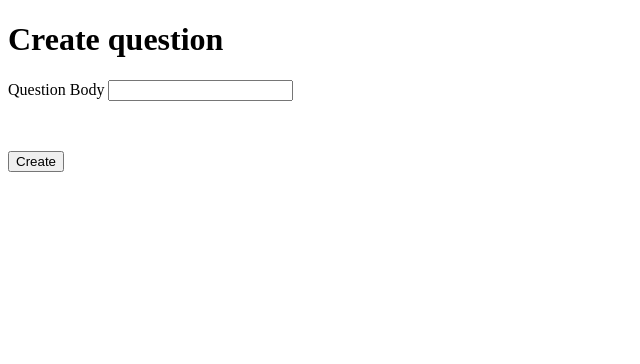
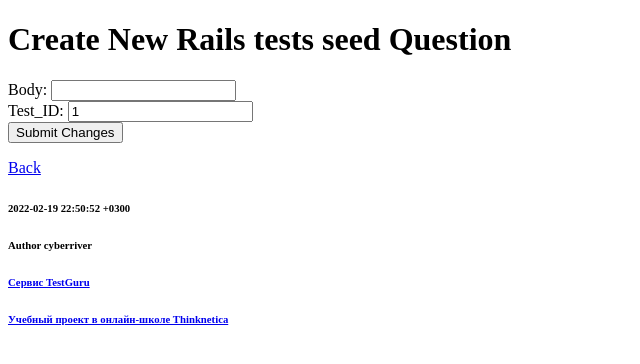
Before and after one commit to cyberriver/rails_ed, a Rails app: page /tests/1/questions/new in a window 1280 px wide. Shown: the top 364 px of the page, without its empty margins (0-640 px from the left). Run offline with Rails 7, Linux system fonts and the light colour scheme; data comes from the database, SQL or seed files in the repository.

Commit message:
Done 8th Homework

```diff
--- a/app/controllers/application_controller.rb
+++ b/app/controllers/application_controller.rb
@@ -1,3 +1,4 @@
 class ApplicationController < ActionController::Base
+  include SessionHelper
 
 end
--- a/app/controllers/questions_controller.rb
+++ b/app/controllers/questions_controller.rb
@@ -6,8 +6,6 @@ class QuestionsController < ApplicationController
 
   def index
     @questions = @test.questions
-
-
   end
 
   def show
@@ -16,8 +14,7 @@ class QuestionsController < ApplicationController
   end
 
   def new
-    @form_auth_token = form_authenticity_token
-
+    @question = @test.questions.new
   end
 
   def edit
@@ -25,7 +22,7 @@ class QuestionsController < ApplicationController
   end
 
   def update
-    logger.info("АПДЕЙТ [#{question_params}] was finished")
+    logger.info("edit question START [#{params}] ")
     @question.update(question_params)
     if @question.save
        redirect_to test_questions_path(@question.test_id)
@@ -36,10 +33,9 @@ class QuestionsController < ApplicationController
   end
 
   def create
-
-    @question = @test.questions.new(question_params)
+      @question = @test.questions.new(question_params)
     if @question.save
-       redirect_to test_questions_path(@test)
+       redirect_to test_path(@question.test_id)
     else
        render plain: 'что-то пошло не так в момент сохранения'
     end
@@ -48,7 +44,7 @@ class QuestionsController < ApplicationController
 
   def destroy
     @question.destroy
-    redirect_to test_questions_path(@question.test_id)
+    redirect_to test_path(@question.test_id)
   end
 
 
@@ -68,7 +64,6 @@ class QuestionsController < ApplicationController
 
   end
 
-
   def send_log_message
     logger.info("Action [#{action_name}] was finished")
   end
--- a/app/helpers/questions_helper.rb
+++ b/app/helpers/questions_helper.rb
@@ -1,2 +1,15 @@
 module QuestionsHelper
+  #Для заголовка формы создания и редактирования вопроса.
+  #Это должен быть один метод question_header который в форме создания вопроса будет выводить
+  #Create New <Test Title> Question, а в форме редактирования Edit <Test Title> Question
+  def question_header(question)
+    out = ''
+    if params[:action] == "new"
+      out << "<h1>Create New #{question.test.title} Question</h1>"
+
+    elsif params[:action] == "edit"
+      out << "<h1>Edit #{question.test.title} Question</h1>"
+    end
+    out.html_safe
+  end
 end
--- a/app/javascript/application.js
+++ b/app/javascript/application.js
@@ -1,3 +1,5 @@
 // Configure your import map in config/importmap.rb. Read more: https://github.com/rails/importmap-rails
 import "@hotwired/turbo-rails"
 import "controllers"
+require jquery
+require jquery_ujs
--- a/app/views/layouts/application.html.erb
+++ b/app/views/layouts/application.html.erb
@@ -6,6 +6,7 @@
     <%= csrf_meta_tags %>
     <%= csp_meta_tag %>
     <%= stylesheet_link_tag "application", "data-turbo-track": "reload" %>
+    <%= javascript_include_tag 'application' %>
 
     <%= javascript_importmap_tags %>
   </head>
@@ -13,4 +14,5 @@
   <body>
     <%= yield %>
   </body>
+  <%= render 'shared/footer' %>
 </html>
--- /dev/null
+++ b/app/views/questions/_form.html.erb
@@ -0,0 +1,7 @@
+<%= question_header(@question) %>
+<%= form_with model: [@test, @question], local: true do |f| %>
+  Body: <%= f.text_field :body %><br />
+  Test_ID: <%= f.text_field :test_id %><br />
+  <%= f.submit "Submit Changes" %>
+<% end %>
+<%= render 'shared/navigation' %>
--- a/app/views/questions/edit.html.erb
+++ b/app/views/questions/edit.html.erb
@@ -1,5 +1 @@
-<%= form_for @question do |f| %>
-  Body: <%= f.text_field :body %><br />
-  Test_ID: <%= f.text_field :test_id %><br />
-  <%= f.submit "Submit Changes" %>
-<% end %>
+<%= render 'form' %>
--- a/app/views/questions/index.html.erb
+++ b/app/views/questions/index.html.erb
@@ -19,7 +19,9 @@
       <td><%=q.body %> </td>
       <td><%= link_to "Show", question_path(q.id) %></td>
       <td><%= link_to "Edit", edit_question_path(q.id) %></td>
-      <td><%= button_to "Delete", question_path(q.id), method: :delete, class: "btn btn-danger", data: { confirm: "Are you sure?" } %></td>
+      <td><%= button_to "Delete", question_path(q.id), method: :delete,
+                                  class: "btn btn-danger",
+                                  data: { confirm: "Are you sure?" } %></td>
     </tr>
     <% end %>
   </tbody>
--- a/app/views/questions/new.html.erb
+++ b/app/views/questions/new.html.erb
@@ -1,16 +1 @@
-
-<h1>Create question</h1>
-<form class="" action="/tests/<%= @test.id %>/questions" method="post">
-  <input type="hidden" name="authenticity_token" value ="<%= @form_auth_token %>" >
-  <p>
-      <label for="question-body">Question Body</label>
-      <input type="text" name="question[body]" id="question-body">
-      <br>
-
-  </p>
-  <br>
-  <p>
-    <input type="submit" value="Create">
-  </p>
-
-</form>
+<%= render 'form' %>
--- /dev/null
+++ b/app/views/shared/_footer.html.erb
@@ -0,0 +1,6 @@
+<footer>
+  <h6> <%= Time.zone.now %> </h6>
+  <h6> Author  cyberriver </h6>
+  <h6><%= link_to "Сервис TestGuru", "https://github.com/cyberriver/rails_ed", :target => "_blank" %></h6>
+  <h6><%= link_to "Учебный проект в онлайн-школе Thinknetica", "http://thinknetica.com/", :target => "_blank" %></h6>
+</footer>
--- /dev/null
+++ b/app/views/shared/_navigation.html.erb
@@ -0,0 +1,3 @@
+<p>
+  <%= link_to "Back", session[:return_to] %>
+</p>
--- a/config/initializers/version.rb
+++ b/config/initializers/version.rb
@@ -1,6 +1,6 @@
 class Version
   def self.current_version
-  return   '0.2.0'
+  return   '0.8.0'
   end
 end
 
```
Also changed, not shown: app/controllers/tests_controller.rb (+4 -3 lines), app/helpers/session_helper.rb (added, +12 -0 lines), app/views/shared/_errors.html.erb (added, +10 -0 lines), app/views/tests/_form.html.erb (added, +9 -0 lines), app/views/tests/edit.html.erb (+2 -7 lines), app/views/tests/index.html.erb (+2 -0 lines), app/views/tests/new.html.erb (+1 -22 lines), app/views/tests/show.html.erb (+12 -1 lines).
